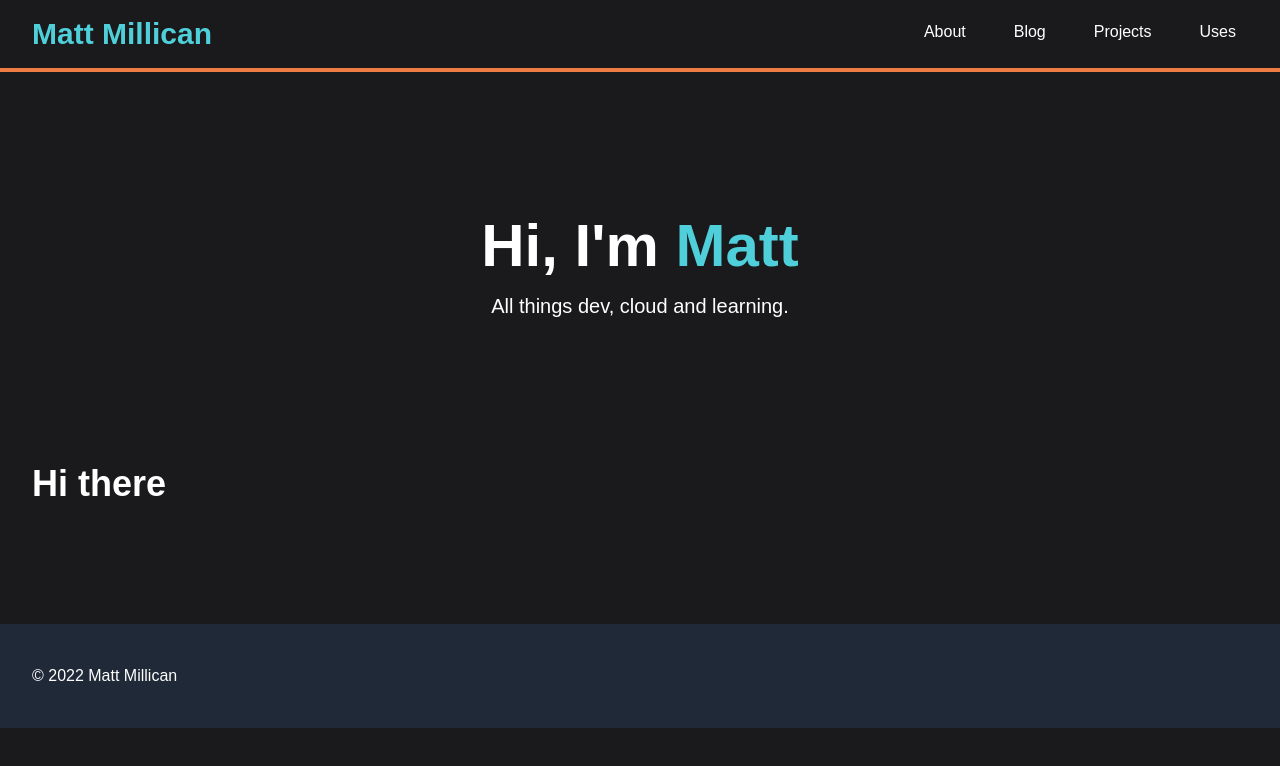
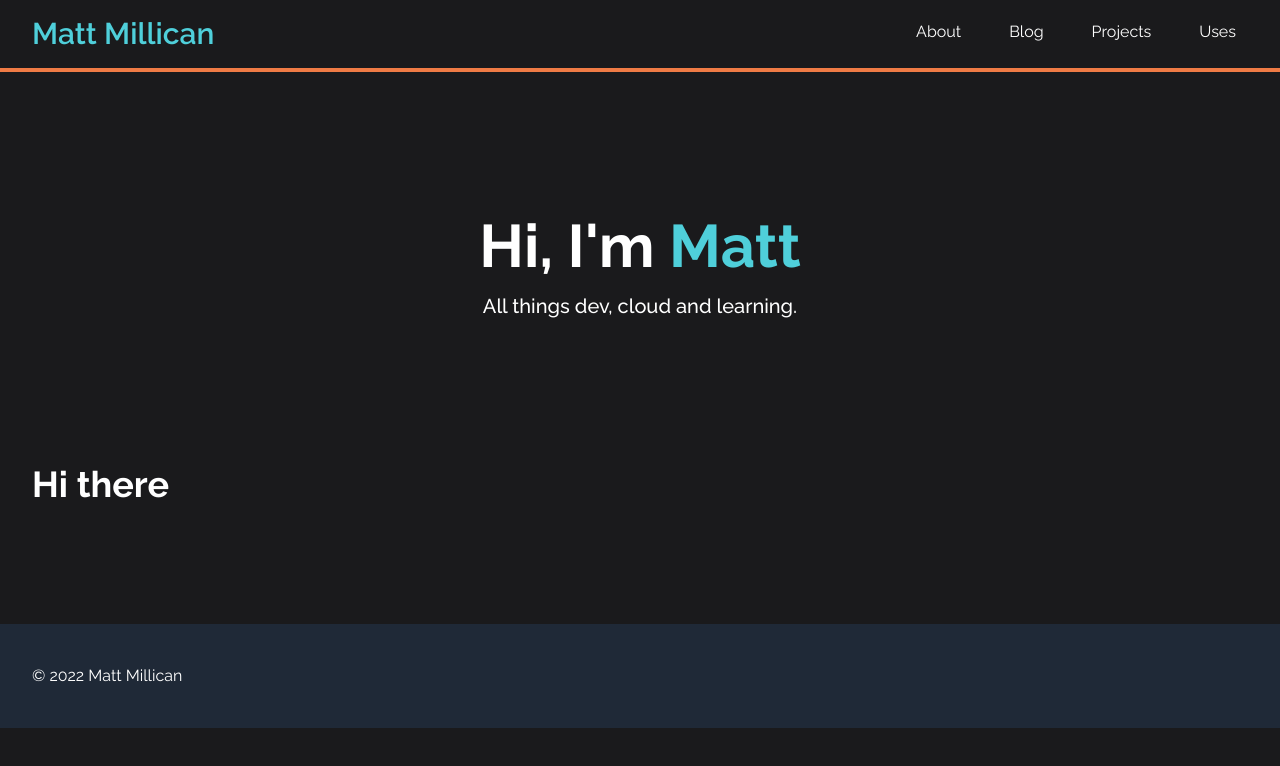
Before and after one commit to mmillican/mattmillican.com, an Astro site: page / in a window 1280 px wide. Built offline with nearby package versions, Linux system fonts and the light colour scheme; Astro itself is replaced by a stand-in of ours.

Commit message:
Fixing the fonts?

```diff
--- a/src/components/BaseHead.astro
+++ b/src/components/BaseHead.astro
@@ -36,4 +36,4 @@ const { title, description } = Astro.props;
 <!-- Fonts -->
 <link rel="preconnect" href="https://fonts.googleapis.com">
 <link rel="preconnect" href="https://fonts.gstatic.com" crossorigin>
-<link href="https://fonts.googleapis.com/css2?family=Raleway:ital,wght@0,300;0,400;0,500;0,600;0,700;0,800;1,300;1,40">
+<link href="https://fonts.googleapis.com/css2?family=Raleway:ital,wght@0,300;0,400;0,500;0,600;0,700;0,800;1,300;1,400;1,500;1,600;1,700;1,800&display=swap" rel="stylesheet">
```
